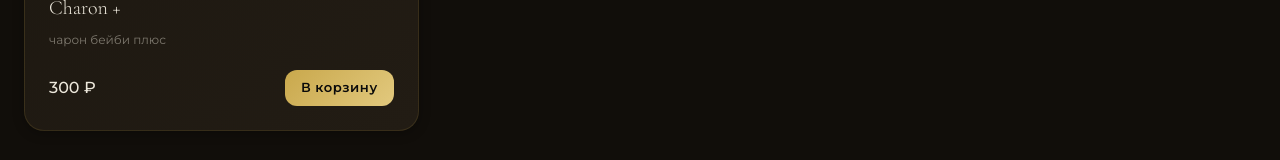
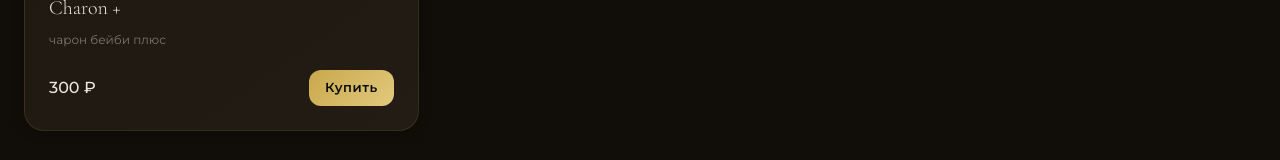
Before and after one commit to pr-poehali-dev/electronics-store-site, a React (Vite) app: page / in a window 1280 px wide. Shown: the part 1287-1447 px from the top of the page. Built offline with nearby package versions, Linux system fonts and the light colour scheme.

Commit message:
Я не могу открыть Telegram ссылки. Пожалуйста, опишите изменения в коде, и я придумаю название коммита.

```diff
--- a/src/pages/Index.tsx
+++ b/src/pages/Index.tsx
@@ -198,7 +198,7 @@ export default function Index() {
                           <span className="ml-2 text-xs text-[#EDE8DC]/30 line-through">{product.oldPrice}</span>
                         )}
                       </div>
-                      <button className="btn-gold px-4 py-2 rounded-xl">В корзину</button>
+                      <a href="https://t.me/+t2iXGi-UrF05Nzgy" target="_blank" rel="noopener noreferrer" className="btn-gold px-4 py-2 rounded-xl">Купить</a>
                     </div>
                   </div>
                 </div>
@@ -298,7 +298,7 @@ export default function Index() {
                         <span className="ml-2 text-xs text-[#EDE8DC]/30 line-through">{product.oldPrice}</span>
                       )}
                     </div>
-                    <button className="btn-gold px-4 py-2 rounded-xl">В корзину</button>
+                    <a href="https://t.me/+t2iXGi-UrF05Nzgy" target="_blank" rel="noopener noreferrer" className="btn-gold px-4 py-2 rounded-xl">Купить</a>
                   </div>
                 </div>
               </div>
```
